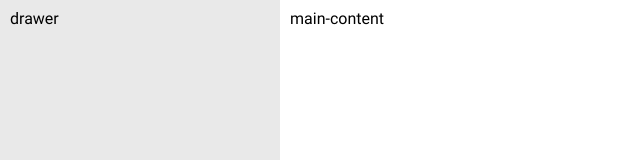
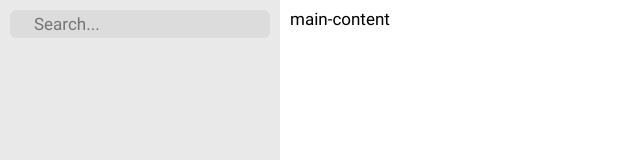
Before and after one commit to slayrau/reminders, a React (Create React App) app: page / in a window 1280 px wide. Shown: the top 160 px of the page, without its empty margins (0-640 px from the left). Built offline with nearby package versions, Linux system fonts and the light colour scheme.

Commit message:
Create a Search component
Add css variables
Add scss extedns

```diff
--- a/src/app.jsx
+++ b/src/app.jsx
@@ -1,3 +1,4 @@
+import Search from 'src/components/search';
 import 'src/styles/index.scss';
 
 const App = () => {
@@ -5,7 +6,9 @@ const App = () => {
     <div className="app">
       <div className="drawer">
         <div className="drawer__container">
-          drawer
+          <div className="drawer__body">
+            <Search />
+          </div>
         </div>
       </div>
 
--- /dev/null
+++ b/src/components/search/index.js
@@ -0,0 +1 @@
+export { default } from './search';
--- /dev/null
+++ b/src/components/search/search.jsx
@@ -0,0 +1,42 @@
+import { useState } from 'react';
+import './style.scss';
+
+const Search = () => {
+  const [value, setValue] = useState('');
+
+  const handleChange = (evt) => {
+    setValue(evt.target.value);
+  };
+
+  const handleClearClick = () => {
+    setValue('');
+  };
+
+  return (
+    <div className="search">
+      <label htmlFor="search__label" aria-label="Search reminders">
+        <input
+          className="search__input"
+          type="text"
+          value={value}
+          id="search"
+          placeholder="Search..."
+          onChange={handleChange}
+          autoComplete="off"
+          spellCheck="false"
+        />
+      </label>
+
+      {value && (
+        <button
+          className="search__clear-button"
+          type="button"
+          onClick={handleClearClick}
+          aria-label="Clear search"
+        />
+      )}
+    </div>
+  );
+};
+
+export default Search;
--- /dev/null
+++ b/src/components/search/style.scss
@@ -0,0 +1,36 @@
+@import 'src/styles/utils/extends.scss';
+
+.search {
+  position: relative;
+}
+
+.search__label {
+  width: 100%;
+}
+
+.search__input {
+  @extend .reset-input;
+
+  width: 100%;
+  height: 28px;
+  padding-left: var(--button-size);
+  padding-right: var(--button-size);
+
+  background-color: #dcdcdc;
+  border-radius: 6px;
+}
+
+.search__clear-button {
+  @extend .reset-button;
+
+  position: absolute;
+  right: 2px;
+  top: 50%;
+  transform: translateY(-50%);
+
+  width: var(--button-size);
+  height: var(--button-size);
+  background-color: var(--label-color-primary);
+  border-radius: 50%;
+  cursor: pointer;
+}
--- a/src/styles/index.scss
+++ b/src/styles/index.scss
@@ -2,7 +2,14 @@
 @import './fonts/index.scss';
 @import './root.scss';
 
+*,
+*::after,
+*::before {
+  box-sizing: border-box;
+}
+
 body {
+  font-size: var(--font-size-body);
   font-family: Roboto, sans-serif;
   background-color: var(--app-bg);
 }
@@ -23,6 +30,12 @@ body {
   padding: 10px;
 }
 
+.drawer__body {
+  display: grid;
+  grid-auto-flow: row;
+  row-gap: 10px;
+}
+
 .main-content {
   margin-left: var(--drawer-width);
 }
--- a/src/styles/root.scss
+++ b/src/styles/root.scss
@@ -1,6 +1,35 @@
 :root {
   --drawer-width: 280px;
+  --button-size: 24px;
 
-  --drawer-bg: #E9E9E9;
+  --drawer-bg: #e9e9e9;
   --app-bg: #ffffff;
+
+  --font-size-1: 32px;
+  --font-size-2: 28px;
+  --font-size-3: 24px;
+  --font-size-4: 20px;
+  --font-size-body: 17px;
+  --font-size-caption: 14px;
+  --font-size-footnote: 11px;
+
+  --label-color-primary: #212121;
+  --label-color-secondary: #454545;
+  --label-color-tertiary: #696969;
+  --label-color-tertiary: #BDBDBD;
 }
+
+:root {
+  --system-red: #ff3b30;
+  --system-orange: #ff9500;
+  --system-yellow: #ffcc00;
+  --system-green: #34c759;
+  --system-teal: #5ac8fA;
+  --system-blue: #007aff;
+  --system-indigo: #5856d6;
+  --system-coral: #eb426a;
+  --system-purple: #af52de;
+  --system-brown: #9d8563;
+  --system-gray: #5b6770;
+  --system-pink: #d9a69f;
+}
--- /dev/null
+++ b/src/styles/utils/extends.scss
@@ -0,0 +1,18 @@
+.reset-list {
+  margin: 0;
+  padding: 0;
+  list-style: none;
+}
+
+.reset-button {
+  padding: 0;
+  background-color: transparent;
+  border: none;
+}
+
+.reset-input {
+  margin: 0;
+  padding: 0;
+  border: none;
+  background-color: transparent;
+}
```
